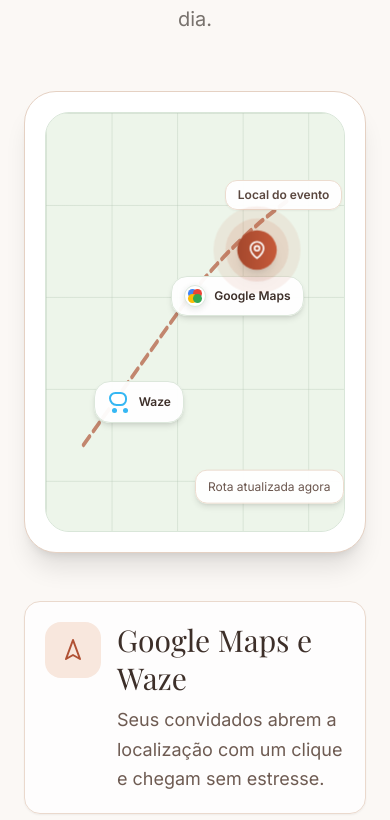
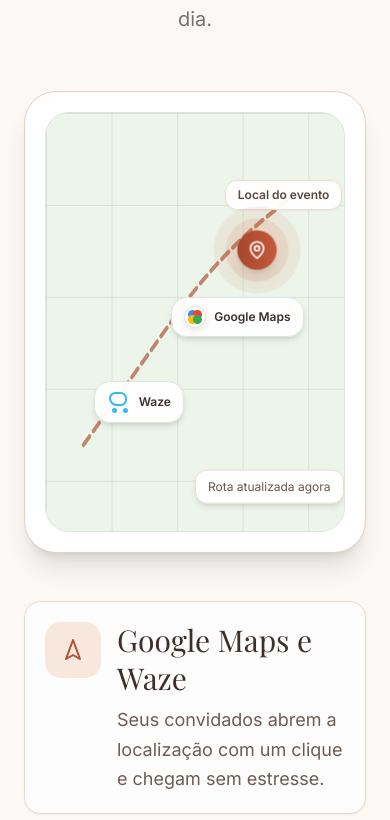
Before and after one commit to lumieconvites-netizen/lumie-presentes, a Next.js app: page / in a window 390 px wide. Shown: the part 5325-6145 px from the top of the page. Built offline with nearby package versions, Linux system fonts and the light colour scheme; no server answers.

Commit message:
style: lower mobile google maps badge on arrival map

```diff
--- a/app/globals.css
+++ b/app/globals.css
@@ -592,7 +592,7 @@
 @media (max-width: 768px) {
   .map-chip-gmaps {
     left: 42%;
-    top: 39%;
+    top: 44%;
   }
 
   .map-chip-waze {
```
